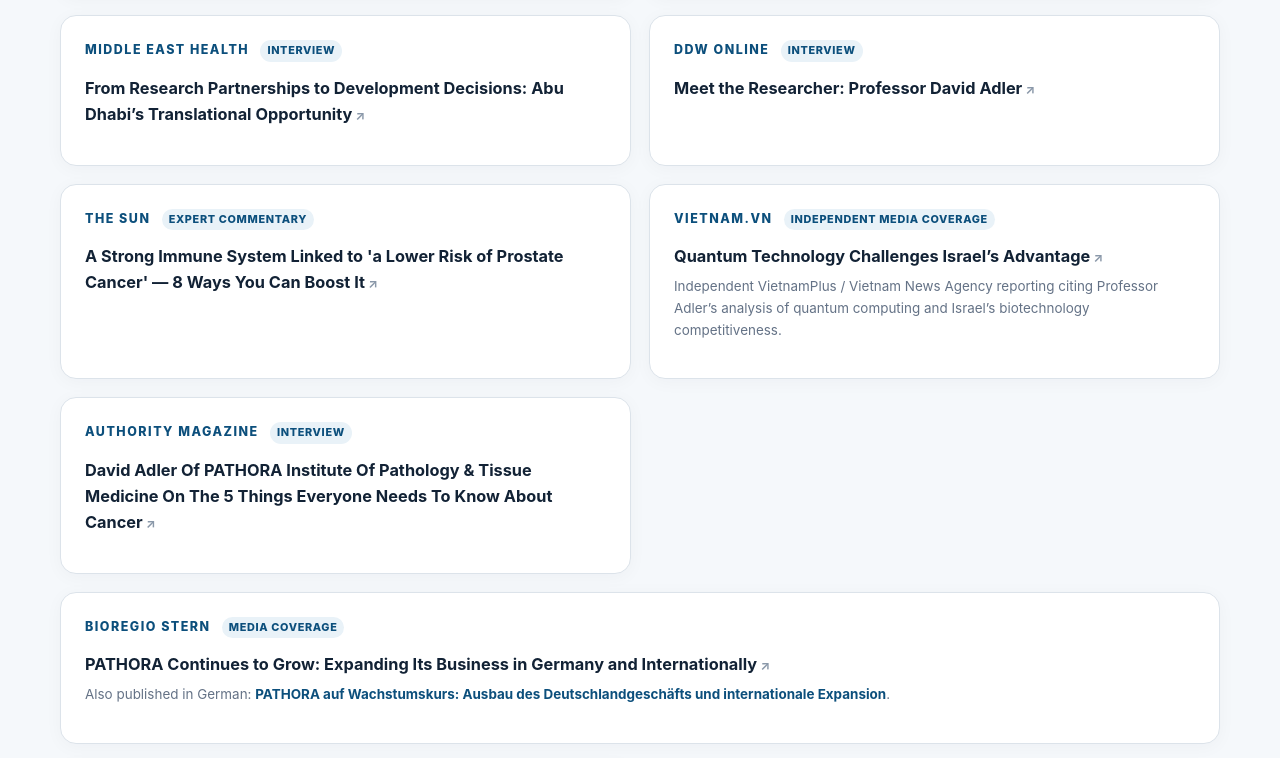
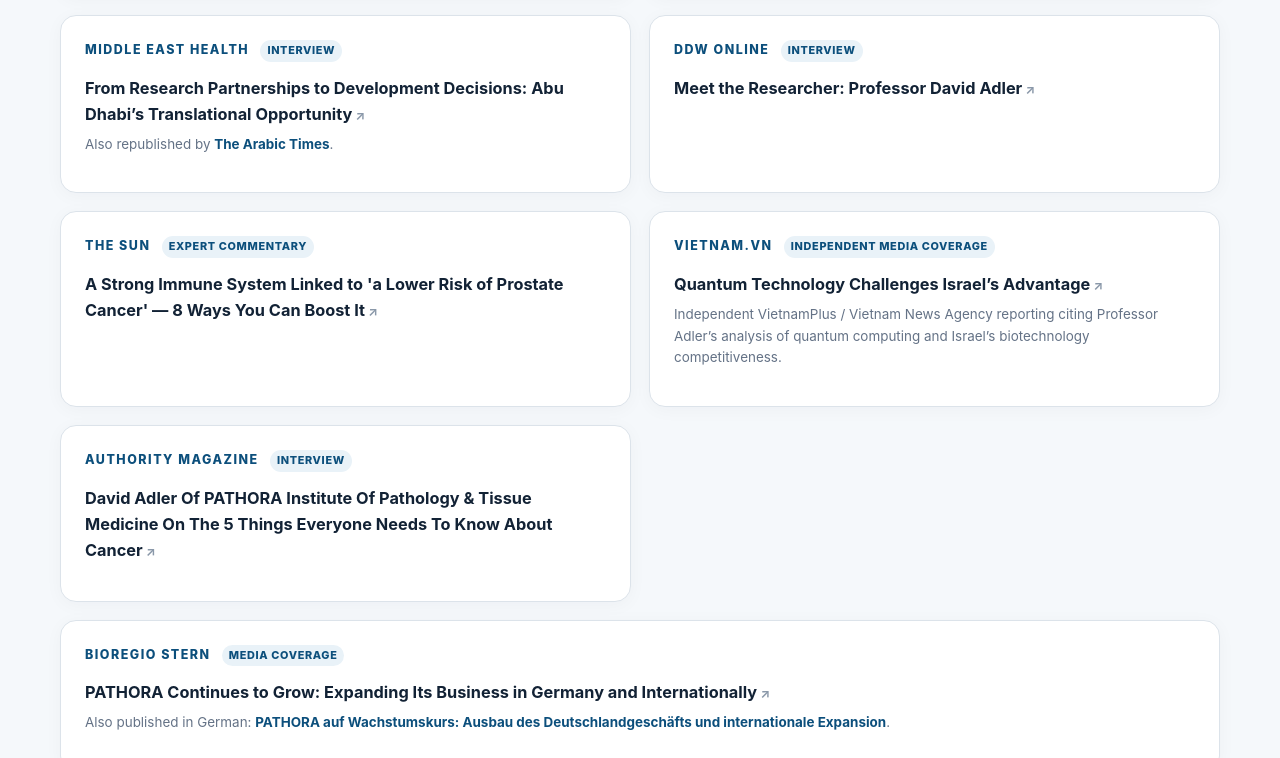
Before and after one commit to professor-david-adler/professor-david-adler.github.io, a plain HTML site: page index.html in a window 1280 px wide. Shown: the part 2200-2958 px from the top of the page. Drawn offline with Linux system fonts and the light colour scheme.

Commit message:
Add Arabic Times republications

```diff
--- a/index.html
+++ b/index.html
@@ -425,7 +425,10 @@
           <article class="outlet">
             <div class="outlet-name">Middle East Health <span class="badge">Interview</span></div>
             <ul class="article-list">
-              <li><a class="article-title" href="https://middleeasthealth.com/from-research-partnerships-to-development-decisions-abu-dhabis-translational-opportunity/" target="_blank" rel="noopener noreferrer">From Research Partnerships to Development Decisions: Abu Dhabi’s Translational Opportunity</a></li>
+              <li>
+                <a class="article-title" href="https://middleeasthealth.com/from-research-partnerships-to-development-decisions-abu-dhabis-translational-opportunity/" target="_blank" rel="noopener noreferrer">From Research Partnerships to Development Decisions: Abu Dhabi’s Translational Opportunity</a>
+                <div class="placement">Also republished by <a href="https://thearabictimes.com/from-research-partnerships-to-development-decisions-abu-dhabis-translational-opportunity/" target="_blank" rel="noopener noreferrer">The Arabic Times</a>.</div>
+              </li>
             </ul>
           </article>
 
@@ -703,6 +706,7 @@
             <ul class="article-list">
               <li>
                 <a class="article-title" href="https://middleeasthealth.com/from-discovery-to-medicine-abu-dhabis-advantage-could-be-timing/" target="_blank" rel="noopener noreferrer">From Discovery to Medicine: Abu Dhabi's Advantage Could Be Timing</a>
+                <div class="placement">Also republished by <a href="https://thearabictimes.com/from-discovery-to-medicine-abu-dhabis-advantage-could-be-timing/" target="_blank" rel="noopener noreferrer">The Arabic Times</a>.</div>
                 <div class="placement">Secondary coverage: <a href="https://whereisalvar.com/abu-dhabi-life-sciences-research.html" target="_blank" rel="noopener noreferrer">Where Is Alvar — Abu Dhabi Life Sciences Research</a>.</div>
               </li>
             </ul>
```
